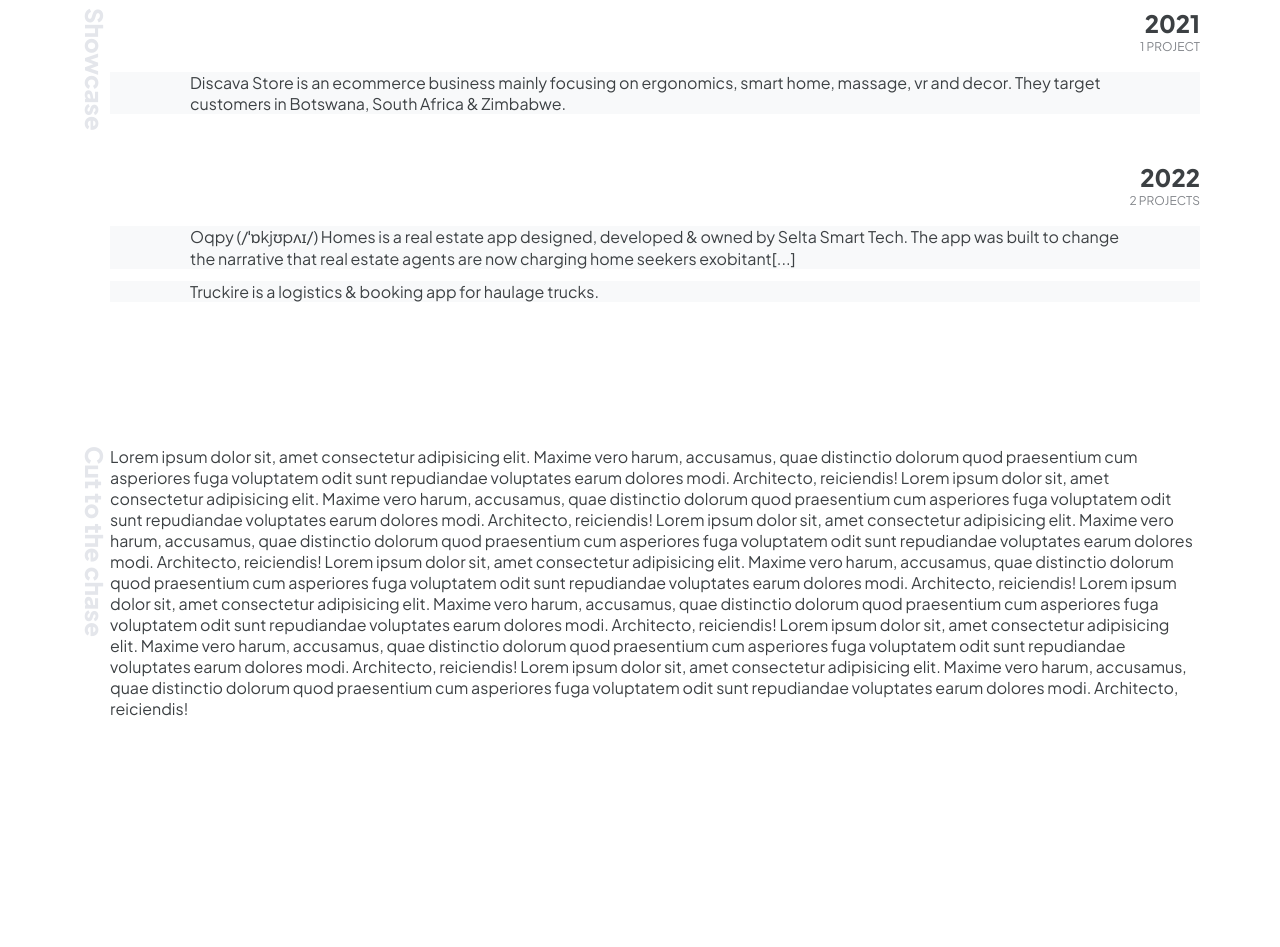
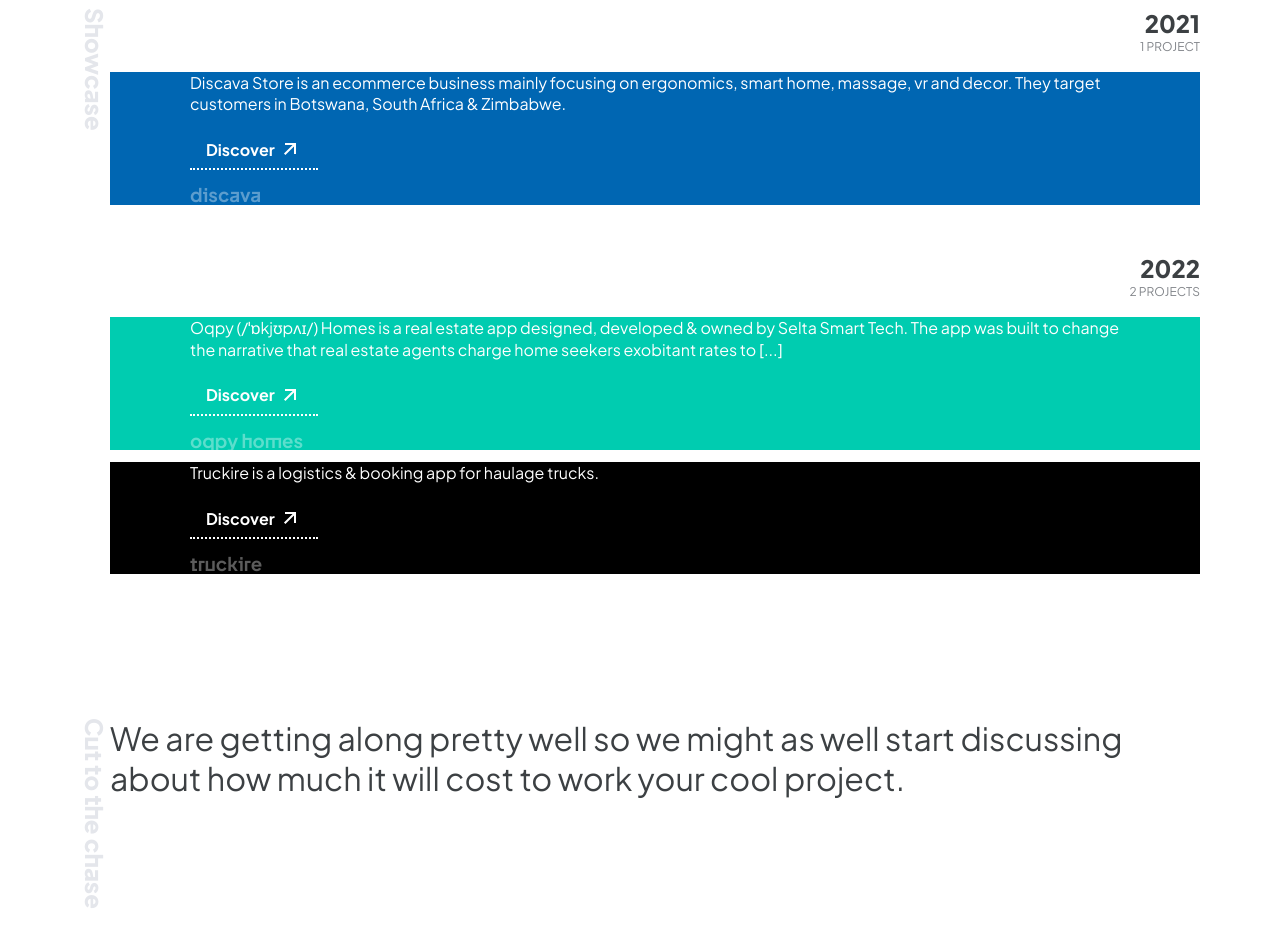
Before and after one commit to AmeizT/seltadigital, a Next.js app: page / in a window 1280 px wide. Shown: the part 840-1787 px from the top of the page. Before the commit the page ends 1607 px from the top, so only its background shows below. Built offline with nearby package versions, Linux system fonts and the light colour scheme.

Commit message:
added new sections

```diff
--- a/src/data/projects/index.js
+++ b/src/data/projects/index.js
@@ -44,7 +44,7 @@ const showcase = new Map([
         {
             id: uuid(),
             name: 'oqpy homes',
-            content: 'Oqpy (/ˈɒkjʊpʌɪ/) Homes is a real estate app designed, developed & owned by Selta Smart Tech. The app was built to change the narrative that real estate agents are now charging home seekers exobitant rates to help them secure decent homes. Oqpy Homes therefore tries to eliminate the middleman [real estate agents] by acting as a virtual agent and promoting direct communication between landlords and tenants.',
+            content: 'Oqpy (/ˈɒkjʊpʌɪ/) Homes is a real estate app designed, developed & owned by Selta Smart Tech. The app was built to change the narrative that real estate agents charge home seekers exobitant rates to help them secure decent homes. Oqpy Homes therefore tries to eliminate the middleman [real estate agents] by acting as a virtual agent and promoting direct communication between landlords and tenants.',
             brand: '#00ccb0',
             category: 'Web',
             action: 'Discover',
@@ -93,7 +93,7 @@ const showcase = new Map([
             id: uuid(),
             name: 'truckire',
             content: 'Truckire is a logistics & booking app for haulage trucks.',
-            brand: '#0066b2',
+            brand: '#000000',
             category: 'Web',
             action: 'Discover',
             scope: [
--- a/src/features/home/estimator/index.jsx
+++ b/src/features/home/estimator/index.jsx
@@ -1,24 +1,20 @@
 import { StickSector } from "../../../components"
-import { Item } from "../../../@fastor"
+import { Item, Stack, Text } from "../../../@fastor"
 
 export default function Estimator(){
     return (
         <StickSector name="Cut to the chase">
-            <Item>
-                Lorem ipsum dolor sit, amet consectetur adipisicing elit. Maxime vero harum, accusamus, quae distinctio dolorum quod praesentium cum asperiores fuga voluptatem odit sunt repudiandae voluptates earum dolores modi. Architecto, reiciendis!
+            <Stack move="y">
+                <Item>
+                    <Text fs={32}>
+                        We are getting along pretty well so we might as well start discussing about how much it will cost to work your cool project.
+                    </Text>
+                </Item>
 
-                Lorem ipsum dolor sit, amet consectetur adipisicing elit. Maxime vero harum, accusamus, quae distinctio dolorum quod praesentium cum asperiores fuga voluptatem odit sunt repudiandae voluptates earum dolores modi. Architecto, reiciendis!
+                <Item>
 
-                Lorem ipsum dolor sit, amet consectetur adipisicing elit. Maxime vero harum, accusamus, quae distinctio dolorum quod praesentium cum asperiores fuga voluptatem odit sunt repudiandae voluptates earum dolores modi. Architecto, reiciendis!
-
-                Lorem ipsum dolor sit, amet consectetur adipisicing elit. Maxime vero harum, accusamus, quae distinctio dolorum quod praesentium cum asperiores fuga voluptatem odit sunt repudiandae voluptates earum dolores modi. Architecto, reiciendis!
-
-                Lorem ipsum dolor sit, amet consectetur adipisicing elit. Maxime vero harum, accusamus, quae distinctio dolorum quod praesentium cum asperiores fuga voluptatem odit sunt repudiandae voluptates earum dolores modi. Architecto, reiciendis!
-
-                Lorem ipsum dolor sit, amet consectetur adipisicing elit. Maxime vero harum, accusamus, quae distinctio dolorum quod praesentium cum asperiores fuga voluptatem odit sunt repudiandae voluptates earum dolores modi. Architecto, reiciendis!
-
-                Lorem ipsum dolor sit, amet consectetur adipisicing elit. Maxime vero harum, accusamus, quae distinctio dolorum quod praesentium cum asperiores fuga voluptatem odit sunt repudiandae voluptates earum dolores modi. Architecto, reiciendis!
-            </Item>
+                </Item>
+            </Stack>
         </StickSector>
     )
 }
--- a/src/features/home/showcase/index.jsx
+++ b/src/features/home/showcase/index.jsx
@@ -1,6 +1,7 @@
 import React from "react"
+import { RiArrowRightUpLine } from "react-icons/ri"
 import { StickSector } from "../../../components"
-import { Card, Container, Headtext, Item, pluralize, Sector, Segment, Stack, Text, Tiny } from "../../../@fastor"
+import { Button, Card, Container, Headtext, Icon, Item, pluralize, Sector, Segment, Stack, Text, Tiny } from "../../../@fastor"
 
 export default function Showcase({ showcaseMap }){
     const [showcase] = React.useState([...showcaseMap])
@@ -32,16 +33,30 @@ export default function Showcase({ showcaseMap }){
 
                         <Segment move="y" gap="var(--sz40) 0" mb="var(--sz70)">
                             {showcase[1].map(showcase => (
-                                <Card key={showcase.id} as="article" bg="var(--snow20)">
+                                <Card key={showcase.id} as="article" pos="rtv" bg={showcase.brand}>
                                     <Container space="var(--sz50)">
                                         <Stack move="y">
-                                            <Item>
-                                                <Text>
+                                            <Item zx={2}>
+                                                <Text hue="var(--snow10)">
                                                     {showcase.content.length > 199 ? `${showcase.content.slice(0, 199)}[...]` :
                                                     showcase.content}
                                                 </Text>
                                             </Item>
-                                            <Item></Item>
+
+                                            <Item space="var(--sz50) 0">
+                                                <Button fw={70} space="var(--sz20) 0" bb="2px dotted #fff" hue="#fff">
+                                                    {showcase.action}&nbsp;
+                                                    <Icon size={24} hex="#fff">
+                                                        <RiArrowRightUpLine />
+                                                    </Icon>
+                                                </Button>
+                                            </Item>
+
+                                            <Item pbase="0" pend="0" zx={1}>
+                                                <Headtext fw={70} fs3x="var(--fs3x)" hue="#ffffff5c" leading={1}>
+                                                    {showcase.name}
+                                                </Headtext>
+                                            </Item>
                                         </Stack>
                                     </Container>
                                 </Card>
```
Also changed, not shown: src/layout/footer/index.jsx (added, +7 -0 lines).
